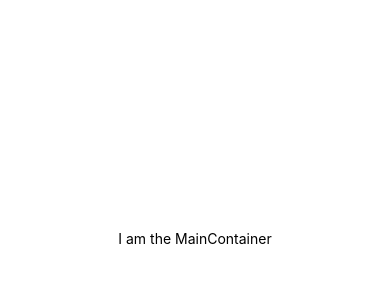
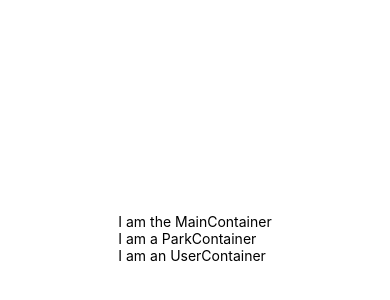
Before and after one commit to ktalaga/radRoutesFrontEnd, a React Native app: screen / in a window 390 px wide. Shown: the part 184-484 px from the top of the page. Built offline with nearby package versions, Linux system fonts and the light colour scheme.

Commit message:
UserContainer and ParkContainer added and rendered

```diff
--- a/containers/MainContainer.js
+++ b/containers/MainContainer.js
@@ -1,11 +1,15 @@
 import React from 'react';
 import { StyleSheet, Text, View } from 'react-native';
+import ParkContainer from './ParkContainer';
+import UserContainer from './UserContainer';
 
 const MainContainer = () => {
 
     return (
         <View>
             <Text>I am the MainContainer</Text>
+            <ParkContainer/>
+            <UserContainer/>
         </View>
     );
 
--- /dev/null
+++ b/containers/ParkContainer.js
@@ -0,0 +1,14 @@
+import React from 'react';
+import { StyleSheet, Text, View } from 'react-native';
+
+const ParkContainer = () => {
+
+    return (
+        <View>
+            <Text>I am a ParkContainer</Text>
+        </View>
+    );
+
+}
+
+export default ParkContainer;
--- /dev/null
+++ b/containers/UserContainer.js
@@ -0,0 +1,14 @@
+import { StyleSheet, Text, View } from 'react-native';
+import React from 'react'
+
+const UserContainer = () => {
+
+    return (
+        <View>
+            <Text>I am an UserContainer</Text>
+        </View>
+    );
+
+}
+
+export default UserContainer;
```
Also changed, not shown: ParkContainer.js (added).
